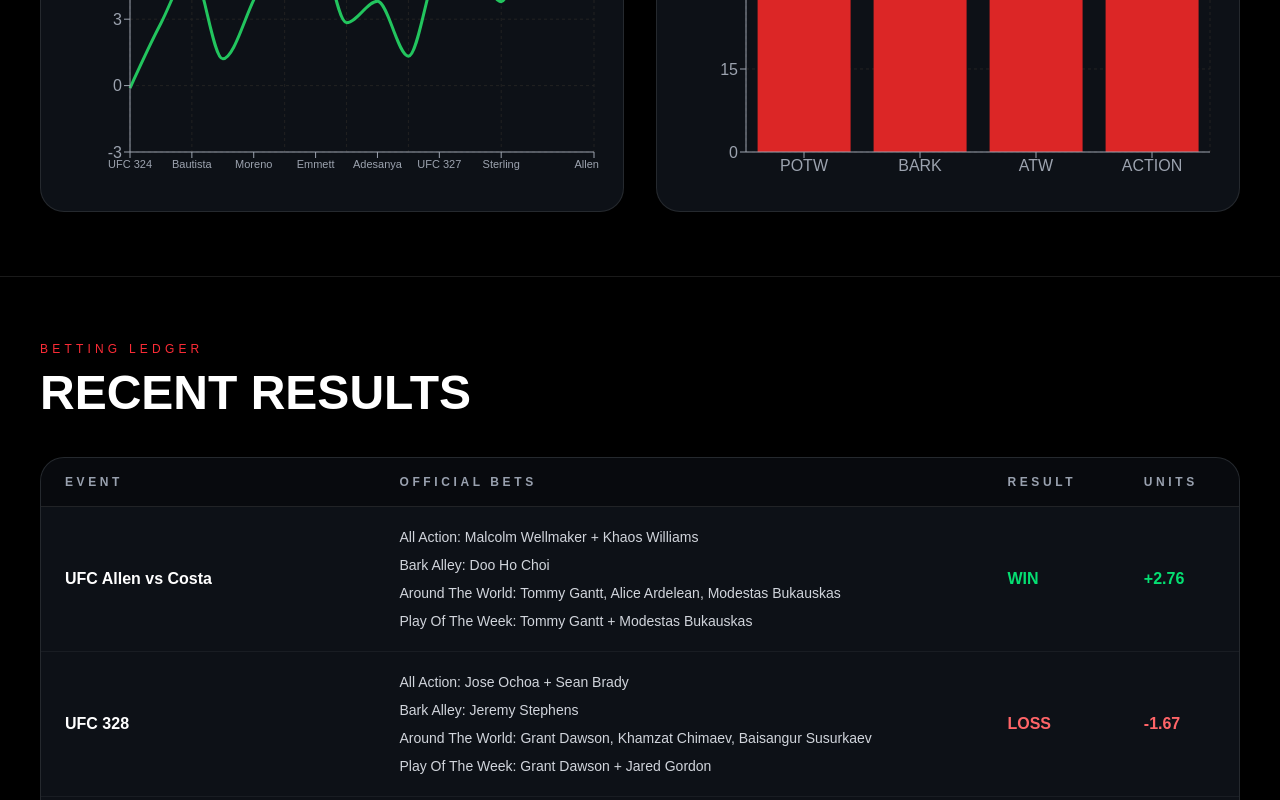
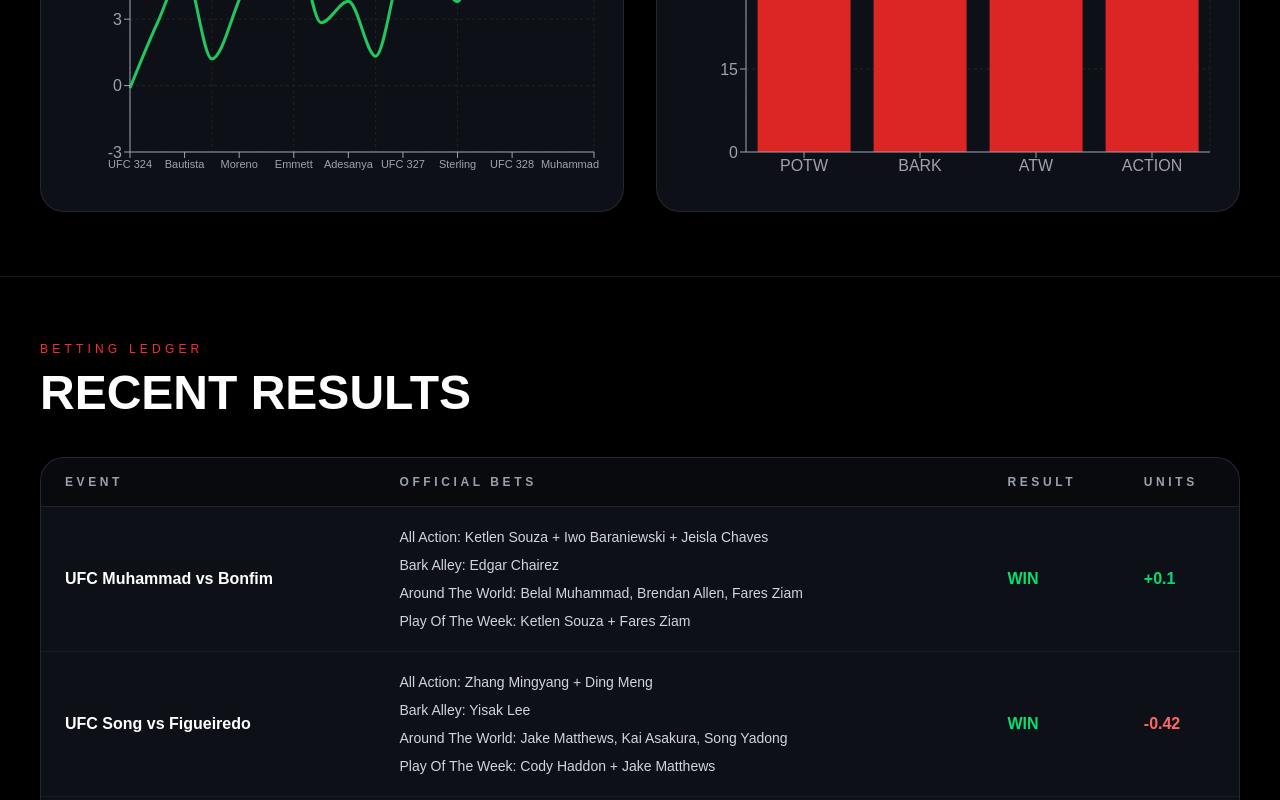
Before and after one commit to developmentbyhenryu/RearNakedLocks-Website, a Next.js app in the folder rear-naked-locks/: page /tracker in a window 1280 px wide. Shown: the part 2000-2800 px from the top of the page. Built offline with nearby package versions, Linux system fonts and the light colour scheme.

Commit message:
updated results 6-8

```diff
--- a/rear-naked-locks/data/allActionParlay.ts
+++ b/rear-naked-locks/data/allActionParlay.ts
@@ -1,5 +1,86 @@
 export const allActionHistory = [
 {
+    event: "UFC Muhammad vs Bonfim",
+
+    odds: "+105",
+
+    parlayResult: "win",
+
+    units: 1.05,
+
+    legs: [
+      {
+        fighter: "Ketlen Souza",
+
+        result: "win",
+
+        method: "knockout",
+
+        round: 1,
+
+        isFinish: true,
+      },
+
+      {
+        fighter: "Iwo Baraniewski",
+
+        result: "win",
+
+        method: "knockout",
+
+        round: 1,
+
+        isFinish: true,
+      },
+      {
+        fighter: "Jeisla Chaves",
+
+        result: "win",
+
+        method: "decision",
+
+        round: 3,
+
+        isFinish: false,
+      },
+    ],
+  },
+{
+    event: "UFC Song vs Figueiredo",
+
+    odds: "+138",
+
+    parlayResult: "loss",
+
+    units: -1,
+
+    legs: [
+      {
+        fighter: "Zhang Mingyang",
+
+        result: "loss",
+
+        method: "knockout",
+
+        round: 1,
+
+        isFinish: true,
+      },
+
+      {
+        fighter: "Ding Meng",
+
+        result: "loss",
+
+        method: "decision",
+
+        round: 3,
+
+        isFinish: false,
+      },
+    ],
+  },
+  {
     event: "UFC Allen vs Costa",
 
     odds: "+141",
--- a/rear-naked-locks/data/aroundTheWorld.ts
+++ b/rear-naked-locks/data/aroundTheWorld.ts
@@ -1,5 +1,59 @@
 export const aroundTheWorldHistory = [
 {
+    event: "UFC Muhammad vs Bonfim",
+
+    parlayResult: "loss",
+
+    units: -1,
+
+    legs: [
+      {
+        country: "Palestine",
+        fighter: "Belal Muhammad",
+        result: "loss",
+      },
+
+      {
+        country: "USA",
+        fighter: "Brendan Allen",
+        result: "win",
+      },
+
+      {
+        country: "France",
+        fighter: "Fares Ziam",
+        result: "loss",
+      },
+    ],
+  },
+  {
+    event: "UFC Song vs Figueiredo",
+
+    parlayResult: "win",
+
+    units: 0.99,
+
+    legs: [
+      {
+        country: "Australia",
+        fighter: "Jake Matthews",
+        result: "win",
+      },
+
+      {
+        country: "Japan",
+        fighter: "Kai Asakura",
+        result: "win",
+      },
+
+      {
+        country: "China",
+        fighter: "Song Yadong",
+        result: "win",
+      },
+    ],
+  },
+  {
     event: "UFC Allen vs Costa",
 
     parlayResult: "win",
--- a/rear-naked-locks/data/barkAlley.ts
+++ b/rear-naked-locks/data/barkAlley.ts
@@ -1,5 +1,39 @@
 export const barkAlleyHistory = [
-   {
+  {
+    event: "UFC Muhammad vs Bonfim",
+
+    fighter: "Edgar Chairez",
+
+    weightClass: "Flyweight",
+
+    odds: "+105",
+
+    result: "win",
+
+    methodOfVictory: "submission",
+
+    methodOfLoss: null,
+
+    units: 1.05,
+  },
+  {
+    event: "UFC Song vs Figueiredo",
+
+    fighter: "Yisak Lee",
+
+    weightClass: "Middleweight",
+
+    odds: "+130",
+
+    result: "loss",
+
+    methodOfVictory: null,
+
+    methodOfLoss: "knockout",
+
+    units: -1,
+  },
+  {
     event: "UFC Allen vs Costa",
 
     fighter: "Doo Ho Choi",
--- a/rear-naked-locks/data/playOfTheWeek.ts
+++ b/rear-naked-locks/data/playOfTheWeek.ts
@@ -1,4 +1,30 @@
 export const playOfTheWeekHistory = [
+  {
+    event: "UFC Muhammad vs Bonfim",
+
+    henryPick: "Ketlen Souza",
+    henryResult: "win",
+
+    chatoPick: "Fares Ziam",
+    chatoResult: "loss",
+
+    parlayResult: "loss",
+
+    units: -1,
+  },
+  {
+    event: "UFC Song vs Figueiredo",
+
+    henryPick: "Cody Haddon",
+    henryResult: "win",
+
+    chatoPick: "Jake Matthews",
+    chatoResult: "win",
+
+    parlayResult: "win",
+
+    units: 0.59,
+  },
   {
     event: "UFC Allen vs Costa",
 
```
